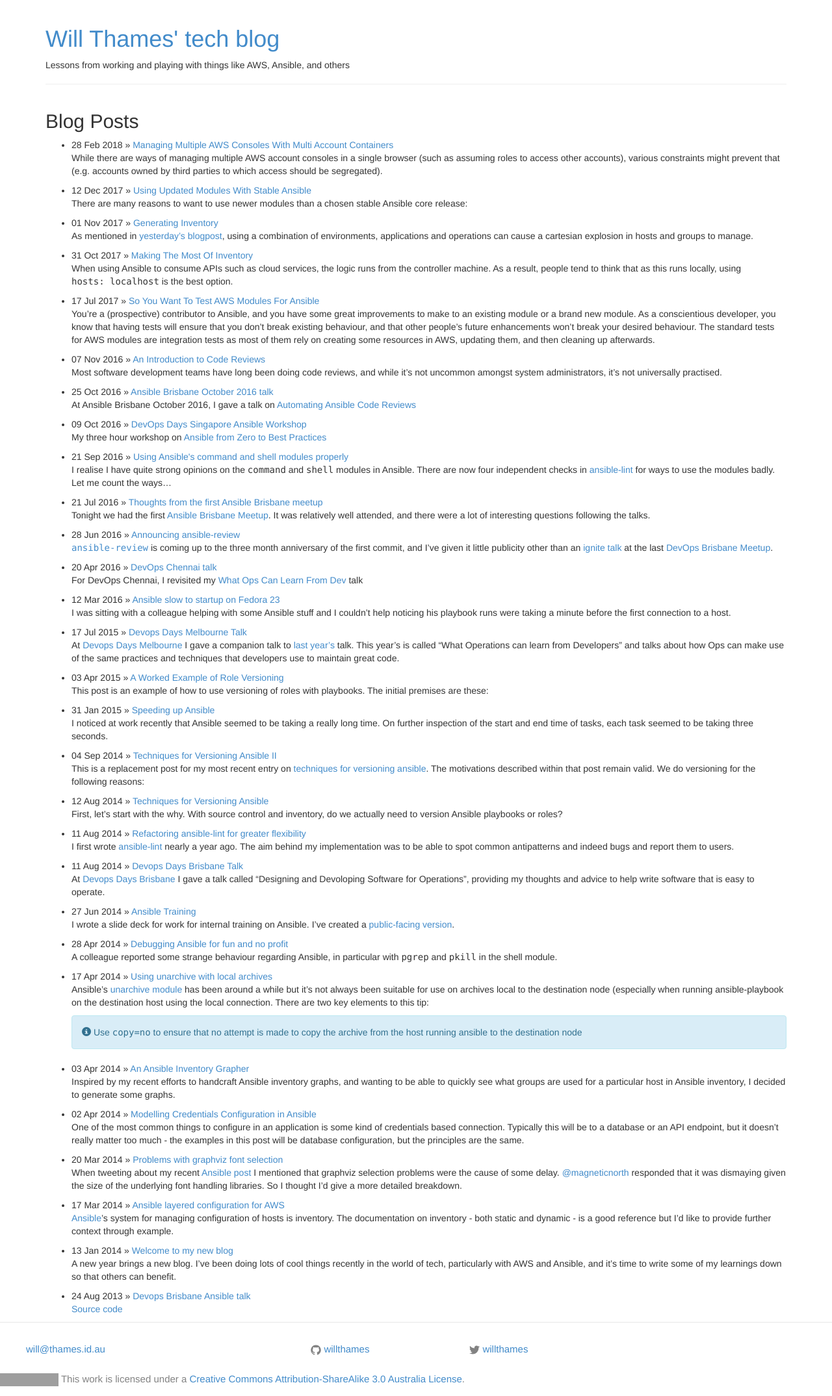
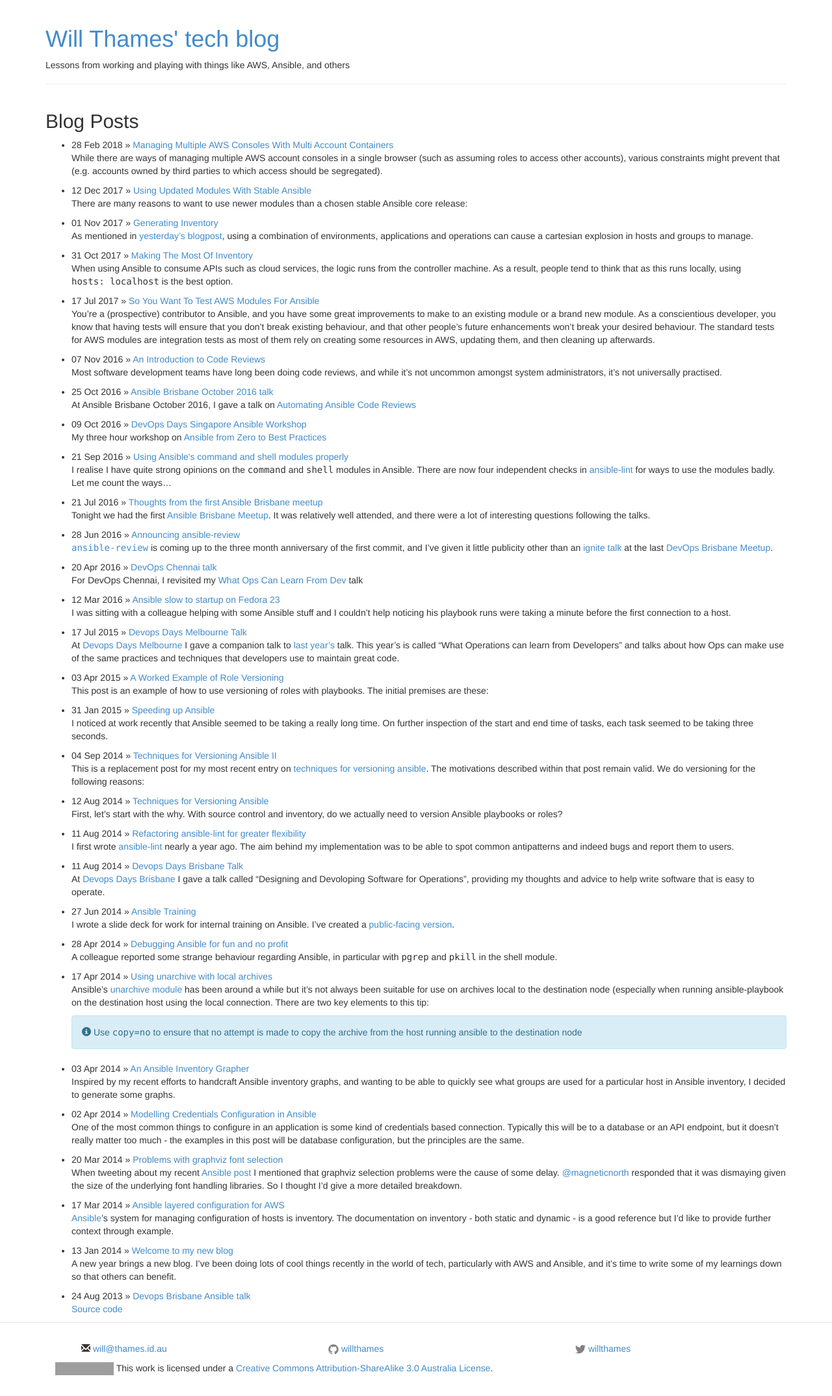
Before and after one commit to willthames/willthames.github.io, a Jekyll site: the page built from index.html, in a window 1280 px wide. Shown: the whole page at 65% size. Built offline with Jekyll 4.4.1, drawn with Linux system fonts in a browser that asks for light colours; grey boxes are pictures that could not be loaded.

Commit message:
Improve grid formatting of footer

```diff
--- a/_includes/footer.html
+++ b/_includes/footer.html
@@ -1,16 +1,14 @@
 <footer class="site-footer">
 
-  <div class="wrapper">
+  <div class="container" width="100%">
 
-
-    <div class="footer-col-wrapper">
-      <div class="footer-col  footer-col-1">
+    <div class="col-xs-4">
       <ul class="contact-list">
-          <li><a href="mailto:{{ site.email }}">{{ site.email }}</a></li>
+        <li><span class="glyphicon glyphicon-envelope" aria-hidden="true"></span> <a href="mailto:{{ site.email }}">{{ site.email }}</a></li>
       </ul>
     </div>
 
-      <div class="footer-col  footer-col-2">
+    <div class="col-xs-4">
       <ul class="social-media-list">
         {% if site.github_username %}
         <li>
@@ -27,7 +25,7 @@
         {% endif %}
       </ul>
     </div>
-      <div class="footer-col  footer-col-3">
+    <div class="col-xs-4">
       <ul class="social-media-list">
         {% if site.twitter_username %}
         <li>
@@ -45,12 +43,8 @@
         {% endif %}
       </ul>
     </div>
-      <div class="footer-col">
-        <center>
+    <div class="col-xs-12">
         <a rel="license" href="http://creativecommons.org/licenses/by-sa/3.0/au/"><img alt="Creative Commons Licence" style="border-width:0" src="https://i.creativecommons.org/l/by-sa/3.0/au/88x31.png" /></a> This work is licensed under a <a rel="license" href="http://creativecommons.org/licenses/by-sa/3.0/au/">Creative Commons Attribution-ShareAlike 3.0 Australia License</a>.
-        </center>
-      </div>
-
     </div>
 
   </div>
```
Lines whose indentation alone changed are shown as unchanged.
